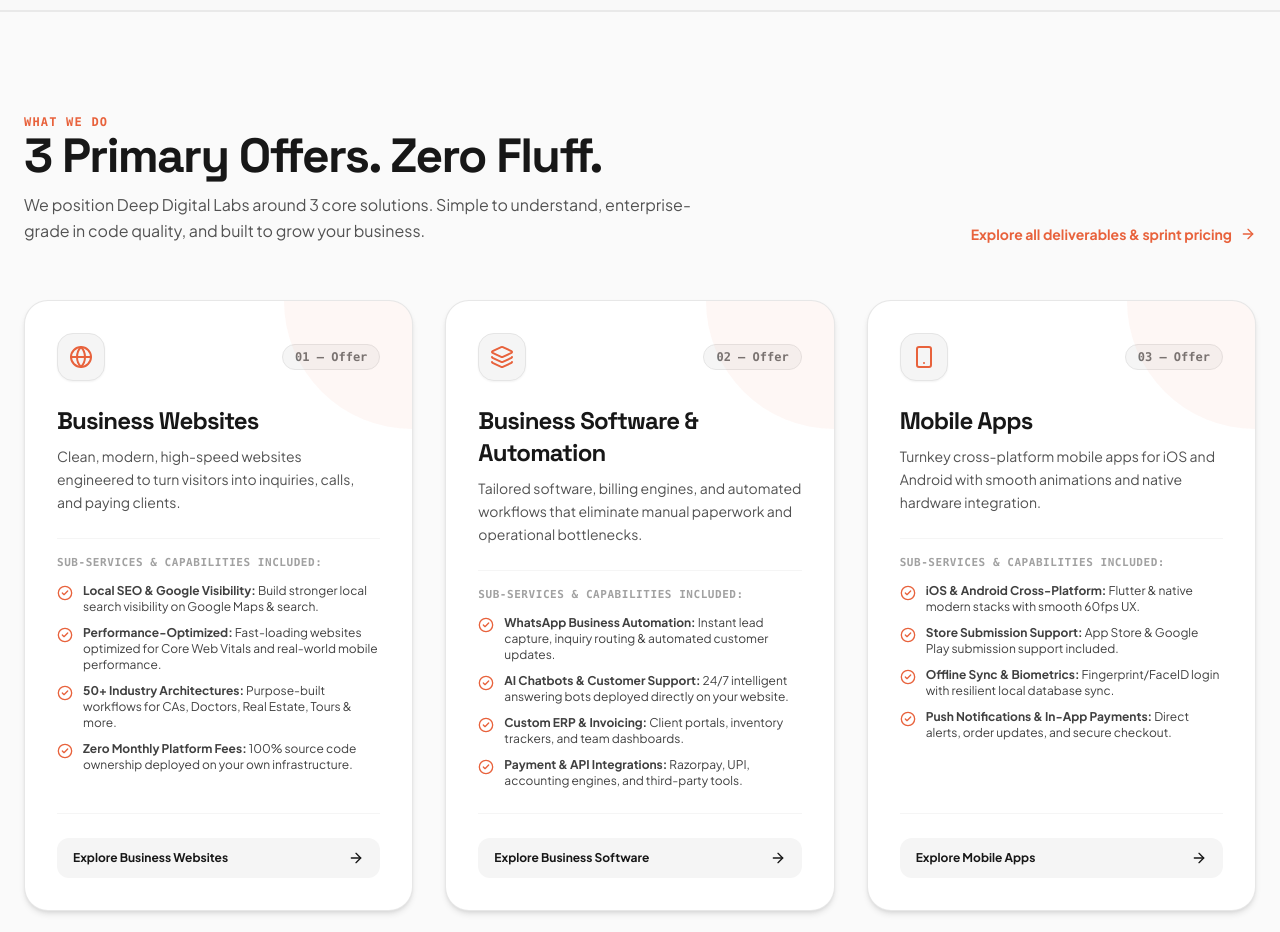
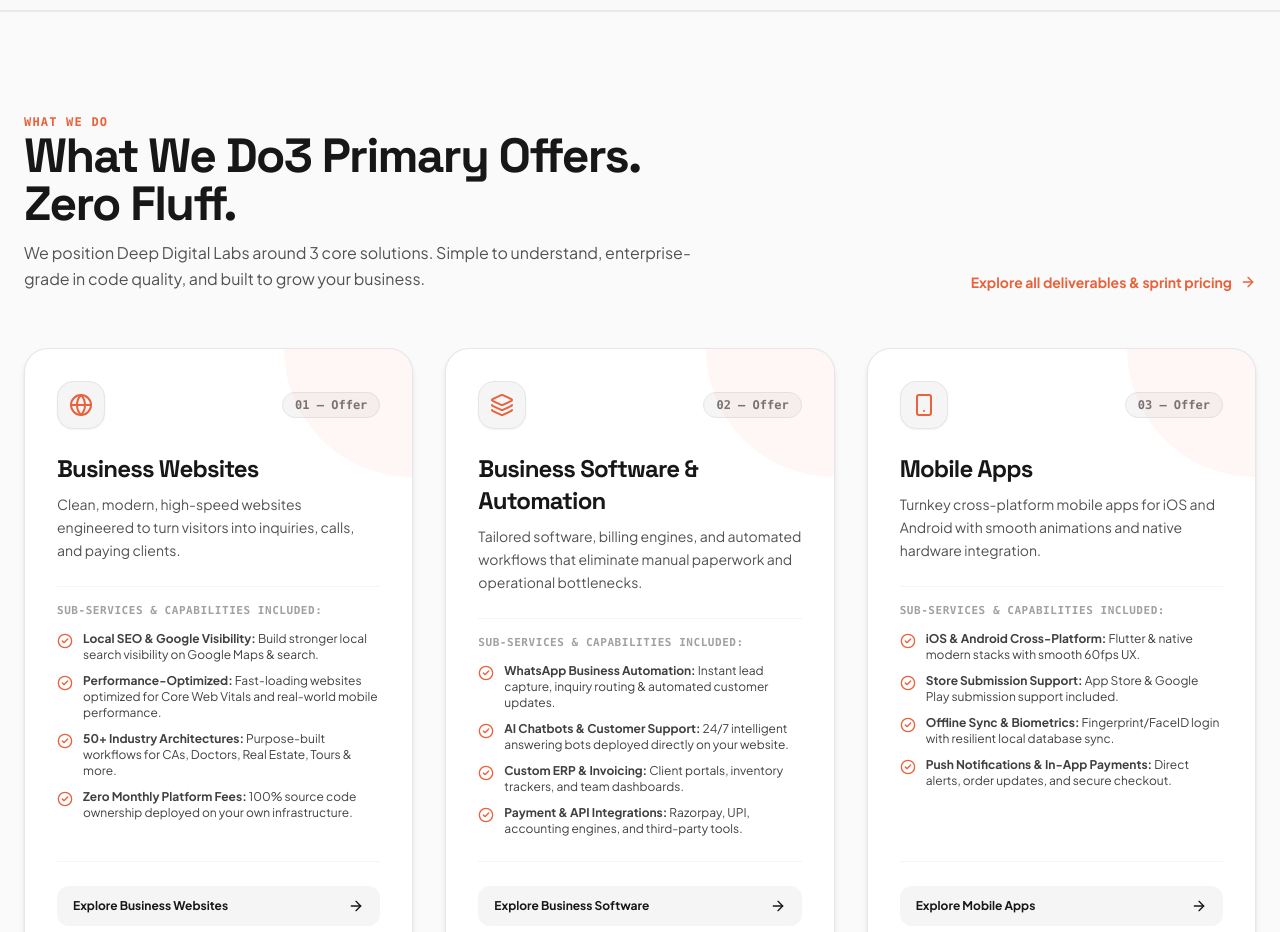
Before and after one commit to deepdigitallabs/Deep-Digital-Labs, a Next.js app: page / in a window 1280 px wide. Shown: the part 820-1752 px from the top of the page. Built offline with nearby package versions, Linux system fonts and the light colour scheme.

Commit message:
Update page.tsx

```diff
--- a/src/app/page.tsx
+++ b/src/app/page.tsx
@@ -343,7 +343,7 @@
               What We Do
             </span>
             <h2 className="text-3xl sm:text-4xl md:text-5xl font-bold tracking-tight text-neutral-900 dark:text-white font-display">
-              3 Primary Offers. Zero Fluff.
+              What We Do3 Primary Offers. Zero Fluff.
             </h2>
             <p className="text-sm sm:text-base text-neutral-600 dark:text-neutral-400 leading-relaxed">
               We position Deep Digital Labs around 3 core solutions. Simple to understand, enterprise-grade in code quality, and built to grow your business.
```
